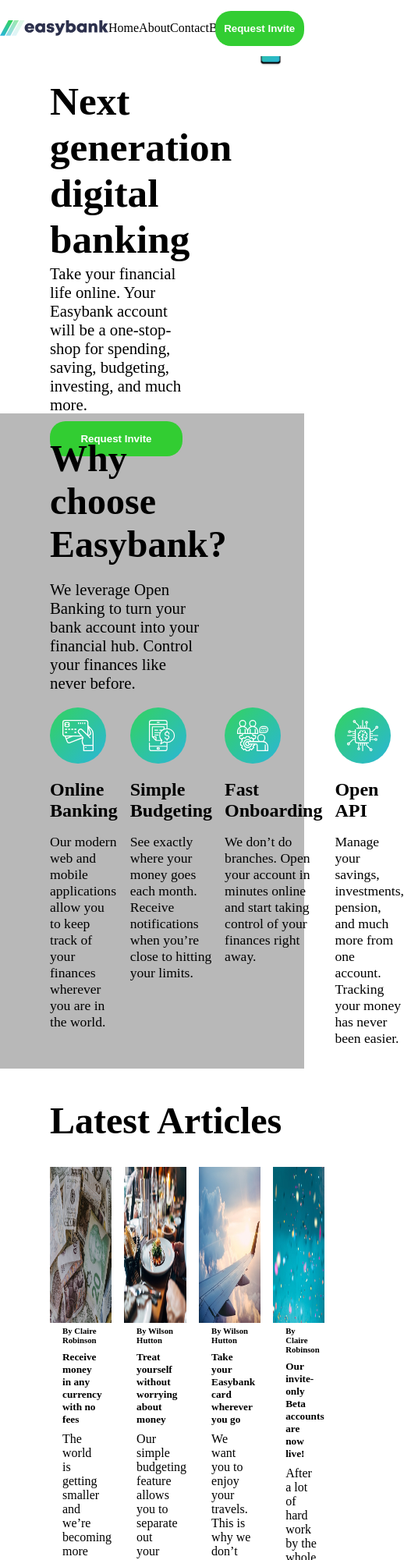
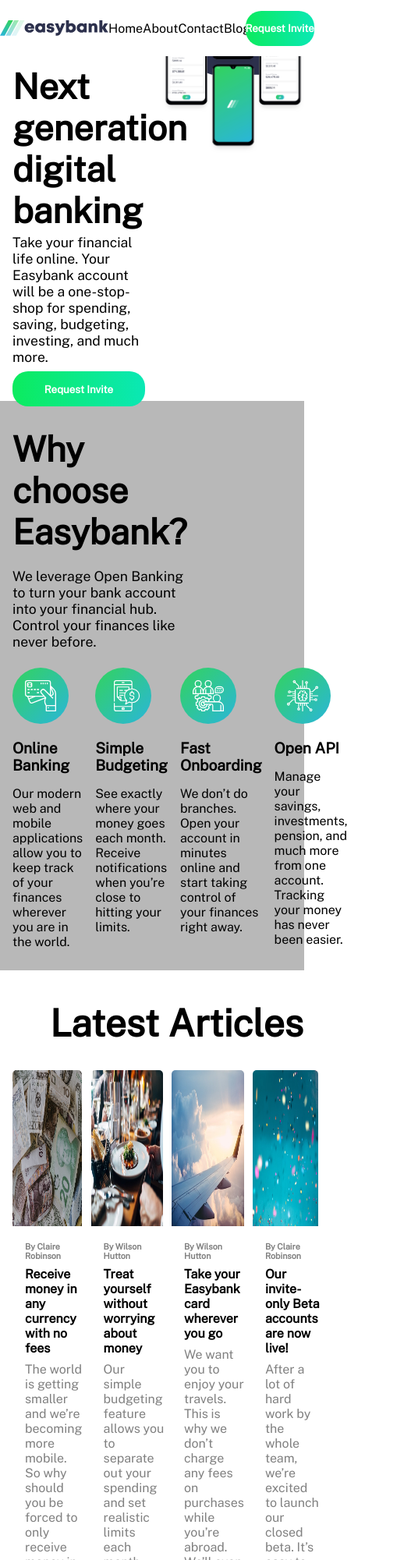
Before and after one commit to adekniyi/easybank-landing-page, a plain HTML site: page index.html in a window 390 px wide. Shown: the top 2000 px of the page at 78% size, 518 px wide, since content can reach past the window. Drawn offline with nearby package versions, Linux system fonts and the light colour scheme.

Commit message:
next commit

```diff
--- a/index.html
+++ b/index.html
@@ -2,10 +2,11 @@
 <html lang="en">
 <head>
   <meta charset="UTF-8">
-  <meta name="viewport" content="width=device-width, initial-scale=1.0"> <!-- displays site properly based on user's device -->
+  <meta name="viewport" content="width=device-width, initial-scale=1, maximum-scale=1">  <!-- displays site properly based on user's device -->
 
   <link rel="icon" type="image/png" sizes="32x32" href="./images/favicon-32x32.png">
   <link rel="stylesheet" href="style.css">
+  <link href="https://fonts.googleapis.com/css2?family=Public+Sans:wght@300;400&display=swap" rel="stylesheet">
   <title>Frontend Mentor | Easybank landing page</title>
 
   <!-- Feel free to remove these styles or customise in your own stylesheet 👍 -->
--- a/style.css
+++ b/style.css
@@ -1,10 +1,12 @@
  *{
      margin: 0;
      padding: 0;
+     font-family: 'Public Sans', sans-serif;
  }
 nav{
     display: flex;
     justify-content: space-around;
+    justify-items: center;
     background-color: white;
     align-items: center;
     height: 50px;
@@ -29,7 +31,7 @@ nav input{
     height: 45px;
     border-radius: 20px;
     border: none;
-    background-color: limegreen;
+    background-image: linear-gradient(to left,#0ae8b5, #0ceb5e);
     color: white;
     font-weight: 700;
     cursor: pointer;
@@ -39,9 +41,9 @@ nav input{
 }
 .img{
     background-image:url(./images/bg-intro-desktop.svg);
-    background-position: top -210px left -80px;
+    background-position: top -190px left -80px;
     background-repeat: no-repeat;
-    background-size: 151.3%;
+    background-size: 155.3%;
     width: 55%;
     overflow: hidden;
 }
@@ -69,10 +71,11 @@ nav input{
     height: 45px;
     border-radius: 20px;
     border: none;
-    background-color: limegreen;
+    background-image: linear-gradient(to left,#0ae8b5, #0ceb5e);
     color: white;
     font-weight: 700;
     cursor: pointer;
+    margin-bottom: 2rem;
 }
 .midcont1{
     background-color: hsl(0, 0%, 72%);
@@ -80,7 +83,7 @@ nav input{
 }
 .midcont2{
     padding-left: 4rem;
-    margin-top: -14%;
+    margin-top: -10%;
     width: 50%;
     /* background-color: red; */
 }
@@ -135,6 +138,9 @@ nav input{
  .sublast1 img{
     width: 100%;
     height: 200px;
+    padding-bottom: 1rem;
+    border-top-left-radius: 5px;
+    border-top-right-radius: 5px;
  }
  .subwrap{
      width: 65%;
@@ -142,9 +148,14 @@ nav input{
  }
  .sublast1 .subwrap h6{
     padding-bottom: 0.5rem;
+    color: grey;
  }
  .sublast1 .subwrap h5{
     padding-bottom: 0.5rem;
+    font-size: 1.1rem;
+ }
+ .sublast1 .subwrap p{
+    color: grey;
  }
  .footer{
     display: flex;
@@ -165,7 +176,7 @@ nav input{
 }
  .subfoot2 a{
      text-decoration: none;
-     color: black;
+     color: white;
      padding-bottom: 1rem;
  }
  .subfoot4 input{
@@ -173,9 +184,69 @@ nav input{
     height: 45px;
     border-radius: 20px;
     border: none;
-    background-color: limegreen;
+    background-image: linear-gradient(to left,#0ae8b5, #0ceb5e);
     color: white;
     font-weight: 700;
     cursor: pointer;
     margin-bottom: 1rem;
  }
+
+
+
+
+ /* responsiveness */
+ @media only screen and (max-width: 960px) {
+    nav ul{
+        display: flex;
+        justify-content: space-around;
+        width: 45%;
+    }
+    .writeup{
+    width: 45%;
+    margin-top: 3%;
+    padding-right: 1rem;
+    padding-left: 1rem;
+}
+.writeup h1{
+    font-size: 2.8rem;
+}
+.writeup p{
+    font-size: 1.1rem;
+}
+.midcont2{
+    padding-left: 1rem;
+    width: 60%;
+    /* background-color: red; */
+}
+.midcont2 h2{
+    font-size: 2.8rem;
+}
+.midcont2 p{
+    font-size: 1.1rem;
+}
+.subcont{
+    width: 97%;
+    padding-left: 1rem;
+}
+.subcont1 h5{
+    font-size: 1.2rem;
+}
+.subcont1 p{
+    font-size: 1rem;
+}
+.sublastcont{
+    display: flex;
+    width: 97%;
+    padding-left: 1rem;
+}
+.sublast1{
+    margin-right: 0.7rem;
+ }
+ .subwrap{
+     width: 85%;
+     padding-left: 1rem;
+ }
+ .sublast1 .subwrap h5{
+    font-size: 1rem;
+ }
+ }
```
